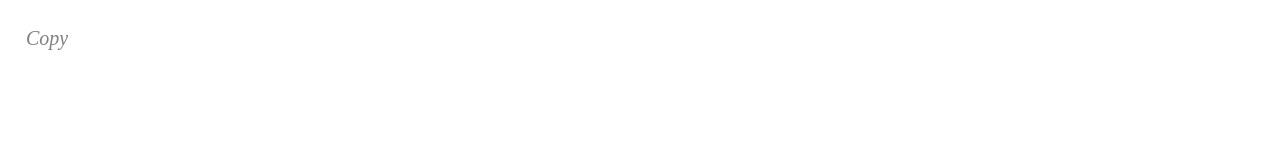
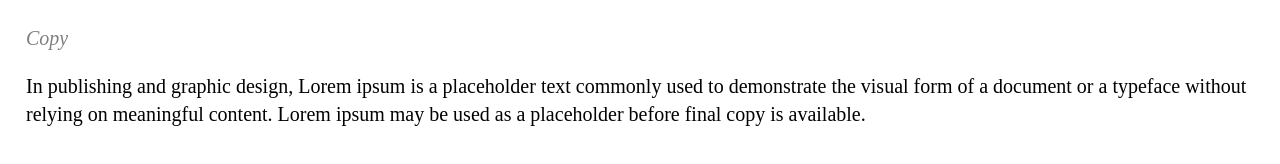
Before and after one commit to samantha-ohara/samantha-ohara.github.io, a plain HTML site: page copy.html in a window 1280 px wide. Drawn offline with Linux system fonts and the light colour scheme.

Commit message:
Add sample text

```diff
--- a/copy.html
+++ b/copy.html
@@ -10,6 +10,12 @@
 				<p class="black">
 					<a>Copy</a>
 				</p>
+                <p class="black">
+                    In publishing and graphic design, Lorem ipsum is a placeholder text
+                    commonly used to demonstrate the visual form of a document or a typeface
+                    without relying on meaningful content. Lorem ipsum may be used as a
+                    placeholder before final copy is available.
+                </p>
             </div>
         </div>
     </body>
```
